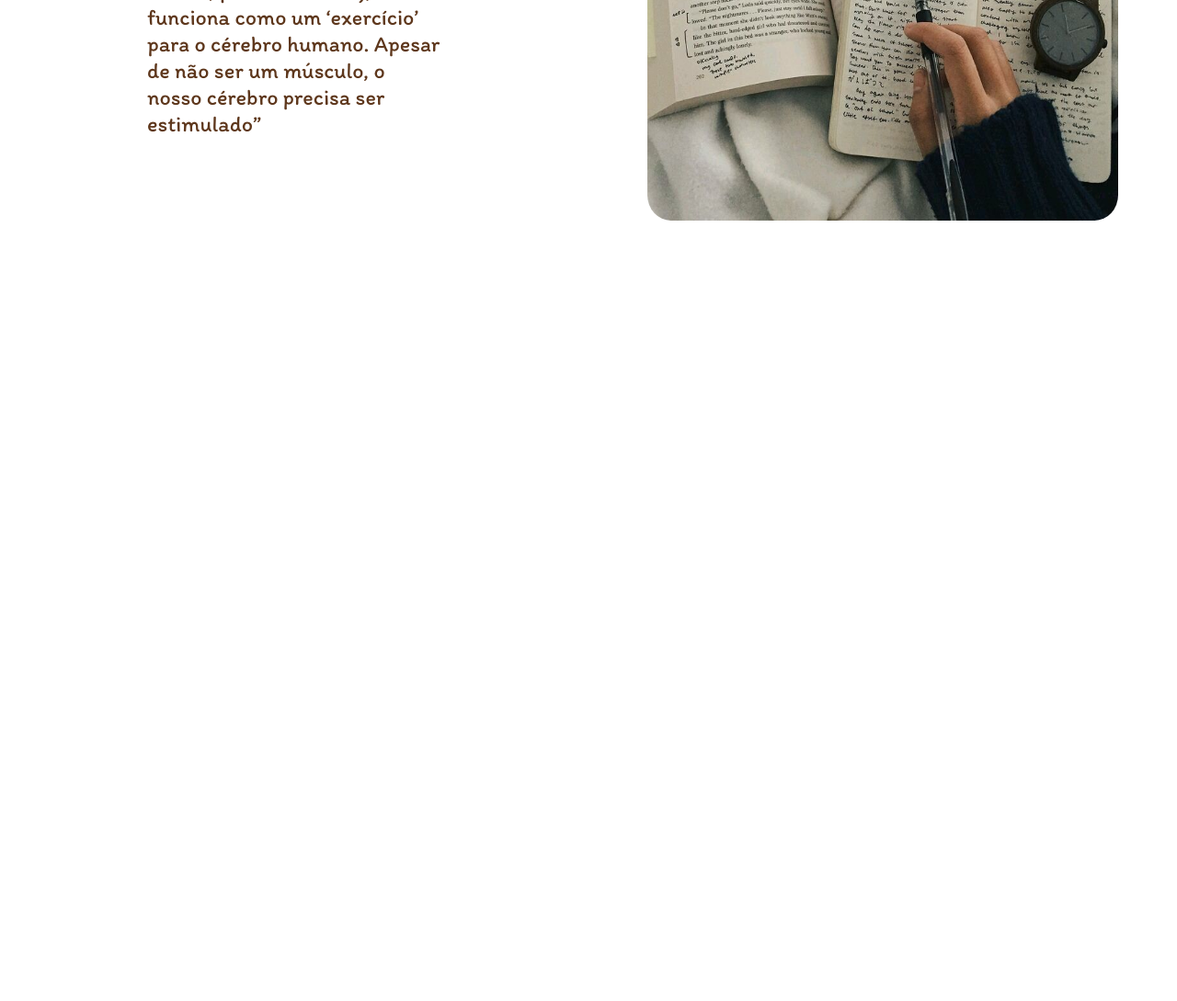
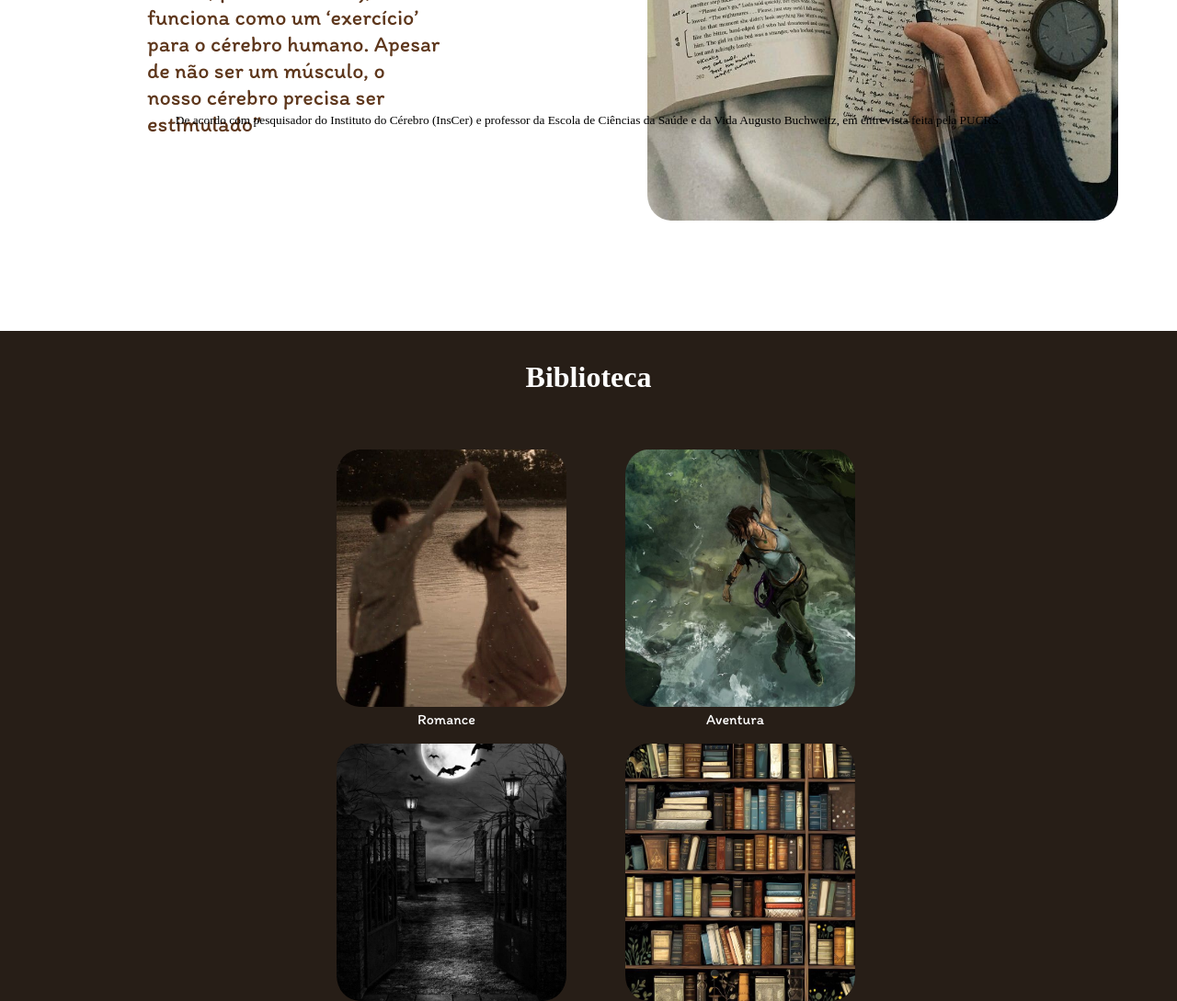
Before and after one commit to SamaraLisboa/Biblios, a plain HTML site: page Biblio's/home/home.html in a window 1280 px wide. Shown: the part 1240-2329 px from the top of the page at 92% size. Before the commit the page ends 1600 px from the top, so only its background shows below. Drawn offline with Linux system fonts and the light colour scheme; a web font is replaced by a local one.

Commit message:
Finalização da sessão de biblioteca

```diff
--- a/Biblio's/home/home.html
+++ b/Biblio's/home/home.html
@@ -29,14 +29,14 @@
             </div>
 
             <div class="buttons-navbar">
-                <button class="button-cadastro">Cadastro</button>
-                <button class="button-login">Login</button>
+                <a href=""><button class="button-cadastro">Cadastro</button></a>
+                <a href=""><button class="button-login">Login</button></a>
             </div>
         </div>
 
         <!-- Banner -->
         <div class="filtromarrom-banner">
-            <img src="imgs/livros para banner.jpg" alt="">
+            <img src="imgs/livros para banner.jpg" alt="livros banner">
         </div>
         <div class="textoBanner">
             <h1>Seja <br>
@@ -45,7 +45,7 @@
         </div>
 
         <div class="banner-bemvindo">
-            <img src="imgs/fundo marrom.jpg" alt="">
+            <img src="imgs/fundo marrom.jpg" alt="imagem para filtro de coloração">
         </div>
 
     </section>
@@ -55,14 +55,54 @@
 
         <div class="textoBeneficios">
             <p>
-                “O hábito de leitura tem relação comprovada com uma melhor qualidade de saúde mental. A leitura, por envolver imaginação, mentalização, antecipação e aprendizagem (sempre aprendemos, ao menos, palavras novas), funciona como um ‘exercício’ para o cérebro humano. Apesar de não ser um músculo, o nosso cérebro precisa ser estimulado”
+                “O hábito de leitura tem relação comprovada com uma melhor qualidade de saúde mental. A leitura, por
+                envolver imaginação, mentalização, antecipação e aprendizagem (sempre aprendemos, ao menos, palavras
+                novas), funciona como um ‘exercício’ para o cérebro humano. Apesar de não ser um músculo, o nosso
+                cérebro precisa ser estimulado”
             </p>
         </div>
 
         <div class="imagemBeneficios">
-            <img src="imgs/livros e estudo.jpg" alt="">
+            <img src="imgs/livros e estudo.jpg" alt="livros e cadernos">
         </div>
 
+        <div class="referenciaBeneficios">
+            <p>De acordo com pesquisador do Instituto do Cérebro (InsCer) e professor da Escola de Ciências da Saúde e
+                da Vida Augusto Buchweitz, em entrevista feita pela PUCRS.</p>
+        </div>
+
+    </section>
+
+    <section class="biblioteca">
+
+        <div class="tituloBiblioteca">
+            <h1>Biblioteca</h1>
+        </div>
+
+        <div class="containerCards">
+
+            <a href=""><div class="cardGenero">
+                <img src="imgs/imagem romance.jpg" alt="Gênero literário romance">
+                <p>Romance</p>
+            </div></a>
+
+            <a href=""><div class="cardGenero">
+                <img src="imgs/aventura.jpg" alt="Gênero literário aventura">
+                <p>Aventura</p>
+            </div></a>
+        </div>
+
+        <a href=""><div class="containerCards">
+            <div class="cardGenero">
+                <img src="imgs/imagem terror.jpg" alt="Gênero literário terror">
+                <p>Terror</p>
+            </div></a>
+
+            <a href=""><div class="cardGenero">
+                <img src="imgs/estante de livros.jpg" alt="Todos os gêneros literários">
+                <p>Todos os gêneros</p>
+            </div></a>
+</div>
     </section>
 
 </body>
--- a/Biblio's/home/style.css
+++ b/Biblio's/home/style.css
@@ -6,7 +6,7 @@
     --brownSoftBS: #5E371C;
     --whiteBS: #fff;
 
-    font-family: "Inter", sans-serif;
+    font-family: 'Times New Roman', Times, serif;;
 }
 
 * {
@@ -30,6 +30,7 @@
     height: 20%;
 
     background-color: var(--brownDarkBS);
+    font-family: "Inter", sans-serif;
 }
 
 .logo-navbar {
@@ -65,23 +66,25 @@
 }
 
 .buttons-navbar .button-cadastro {
-    width: 20%;
-    height: 3.5vh;
+    width: 70px;
+    height: 4vh;
     border-radius: 5%;
 
     color: var(--whiteBS);
     background-color: var(--brownSoftBS);
     border: var(--brownDarkBS);
+    cursor: pointer;
 }
 
 .buttons-navbar .button-login {
-    width: 20%;
-    height: 3.5;
+    width: 70px;
+    height: 4vh;
     border-radius: 5%;
 
     color: var(--brownSoftBS);
     background-color: var(--whiteBS);
     border: var(--whiteBS);
+    cursor: pointer;
 }
 
 /* Banner */
@@ -109,7 +112,6 @@
 .textoBanner h1 {
     color: var(--whiteBS);
     font-size: 100px;
-    font-family: 'Times New Roman', Times, serif;
 
     display: flex;
     justify-content: center;
@@ -167,3 +169,81 @@
 
     border-radius: 5%;
 }
+
+.referenciaBeneficios {
+    display: flex;
+    position: absolute;
+    justify-content: center;
+
+    margin-top: 44%;
+
+    width: 100%;
+    height: 5vh;
+}
+
+.referenciaBeneficios p {
+    font-size: smaller;
+}
+
+
+/* Sessão 3 - Biblioteca */
+.biblioteca {
+    width: 100%;
+    height: 100vh;
+
+    background-color: var(--brownDarkBS);
+
+    padding-top: 2.5%;
+}
+
+.tituloBiblioteca h1 {
+    display: flex;
+    justify-content: center;
+
+    color: var(--whiteBS);
+    font-family: 'Times New Roman', Times, serif;
+    font-size: xx-large;
+}
+
+.containerCards {
+    width: 100%;
+    height: 40vh;
+
+    display: flex;
+    flex-direction: row;
+    justify-content: center;
+    align-items: center;
+
+    gap: 5%;
+}
+
+.containerCards a {
+    text-decoration: none;
+    color: var(--whiteBS);
+}
+
+.cardGenero {
+    width: 80%;
+    height: 25vh;
+
+   margin-left: 3%;
+}
+
+.cardGenero img {
+    width: 250px;
+    height: 35vh;
+
+
+    object-fit: cover;
+
+    border-radius: 10%;
+}
+
+.cardGenero p {
+    display: flex;
+    justify-content: center;
+    padding-left: 20%;
+
+    font-family: "Itim", cursive;;
+
+}
```
Also changed, not shown: Biblio's/home/imgs/aventura.jpg (renamed from Biblio's/home/imgs/TR9 Concept Art.jpg), Biblio's/home/imgs/imagem romance.jpg (renamed from Biblio's/home/imgs/🤎.jpg), Biblio's/home/imgs/imagem terror.jpg (renamed from Biblio's/home/imgs/walpaper terror.jpg).
